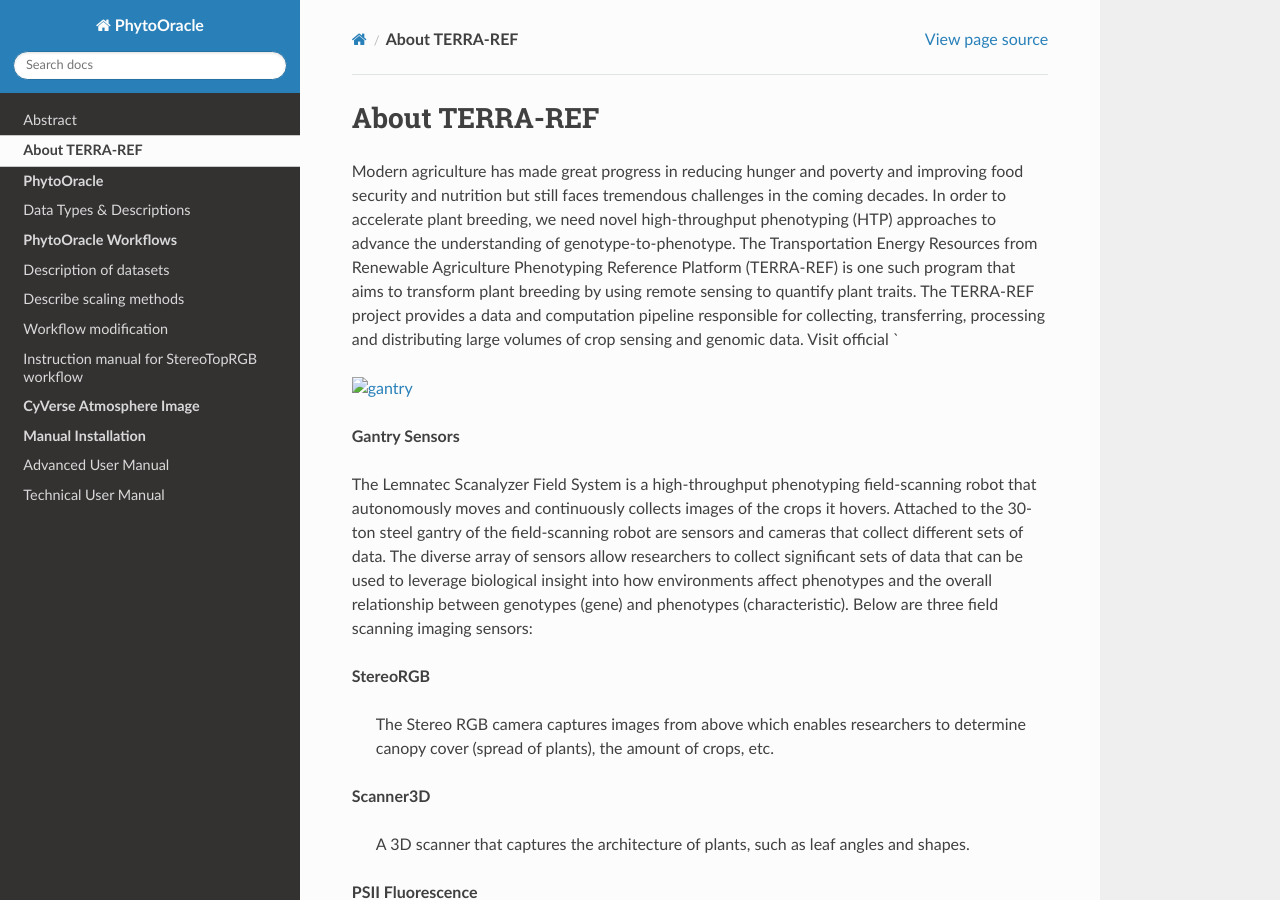
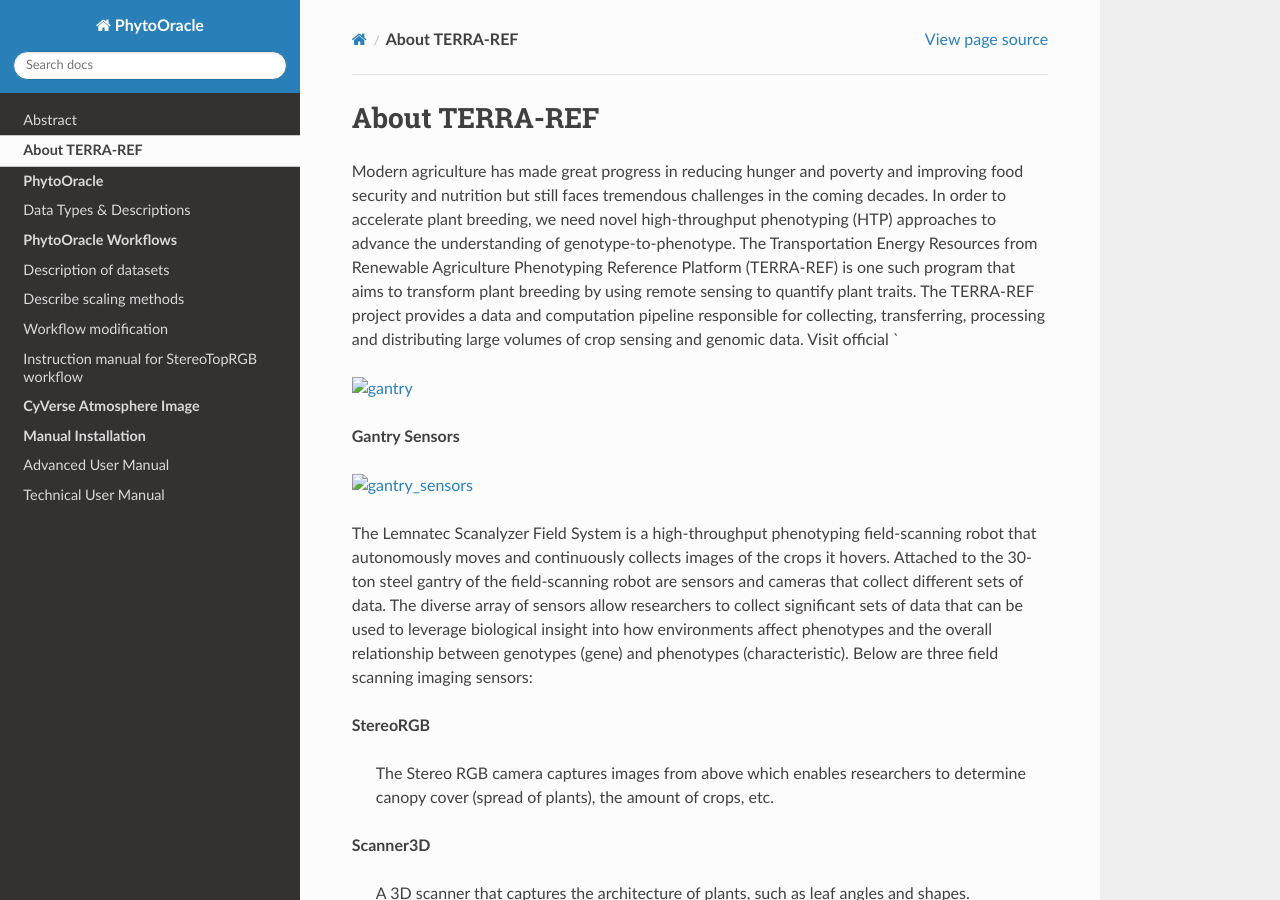
Before and after one commit to LyonsLab/PhytoOracle, a Sphinx documentation site: the page built from docs/project_description.rst, in a window 1280 px wide and 900 px high. Built offline with Sphinx 7.4.7 and the Read the Docs theme 2.0.0, drawn with Linux system fonts in a browser that asks for light colours.

Commit message:
Update project_description.rst
add gantry sensors image

```diff
--- a/docs/project_description.rst
+++ b/docs/project_description.rst
@@ -58,8 +62,11 @@ PhytoOracle is a scalable, modular data pipeline for phenomics research. It uses
     :width: 650
     :height: 450
 .. _general_concept_map:
-
 .. |gantry| image:: ./pics/gantry.png
     :width: 650
     :height: 450
 .. _gantry:
+.. |gantry_sensors| image:: ./pics/gantry-sensors.png
+    :width: 650
+    :height: 450
+.. _gantry_sensors:
```
Also changed, not shown: other parts of docs/project_description.rst (+4 -0 lines).
